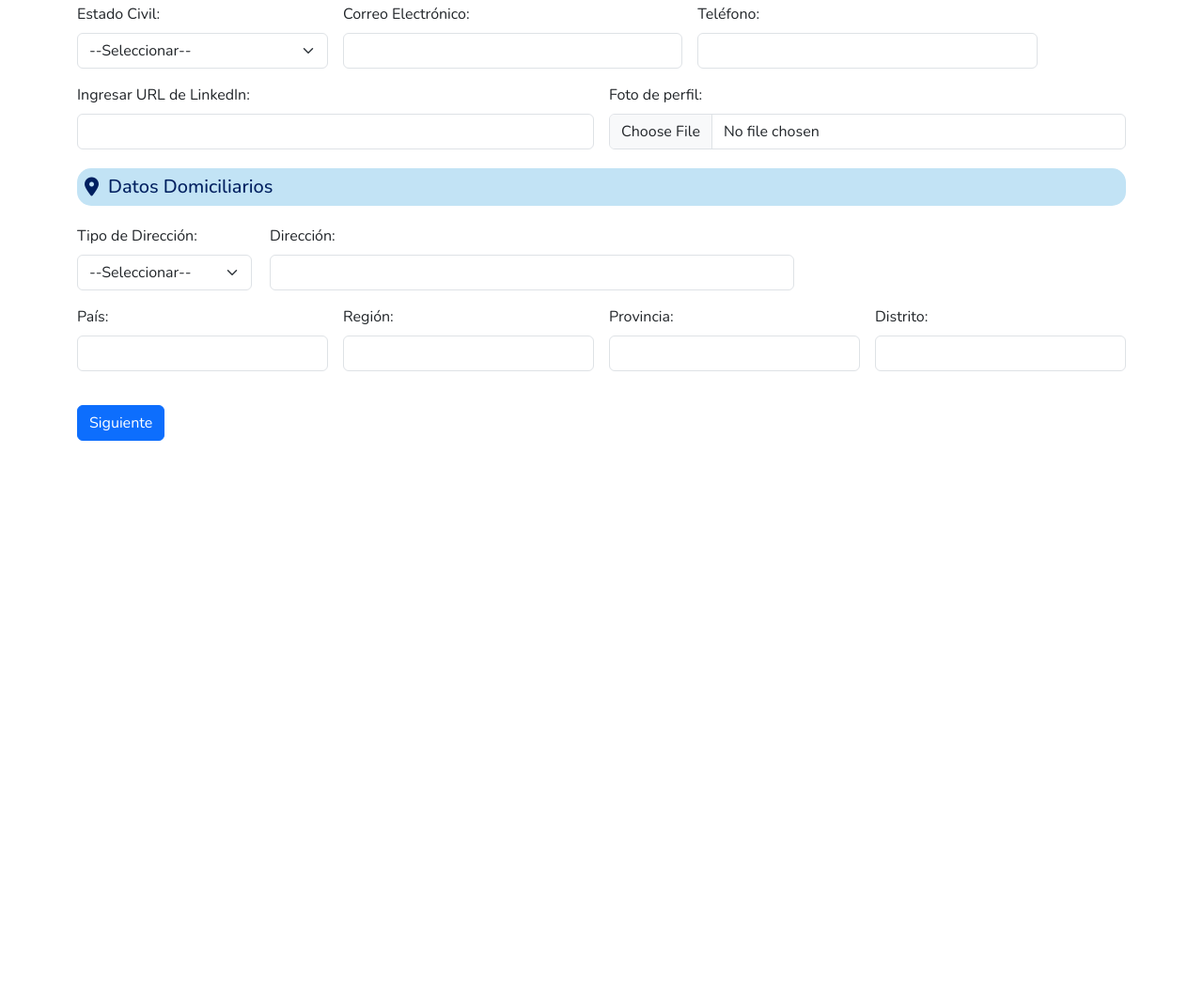
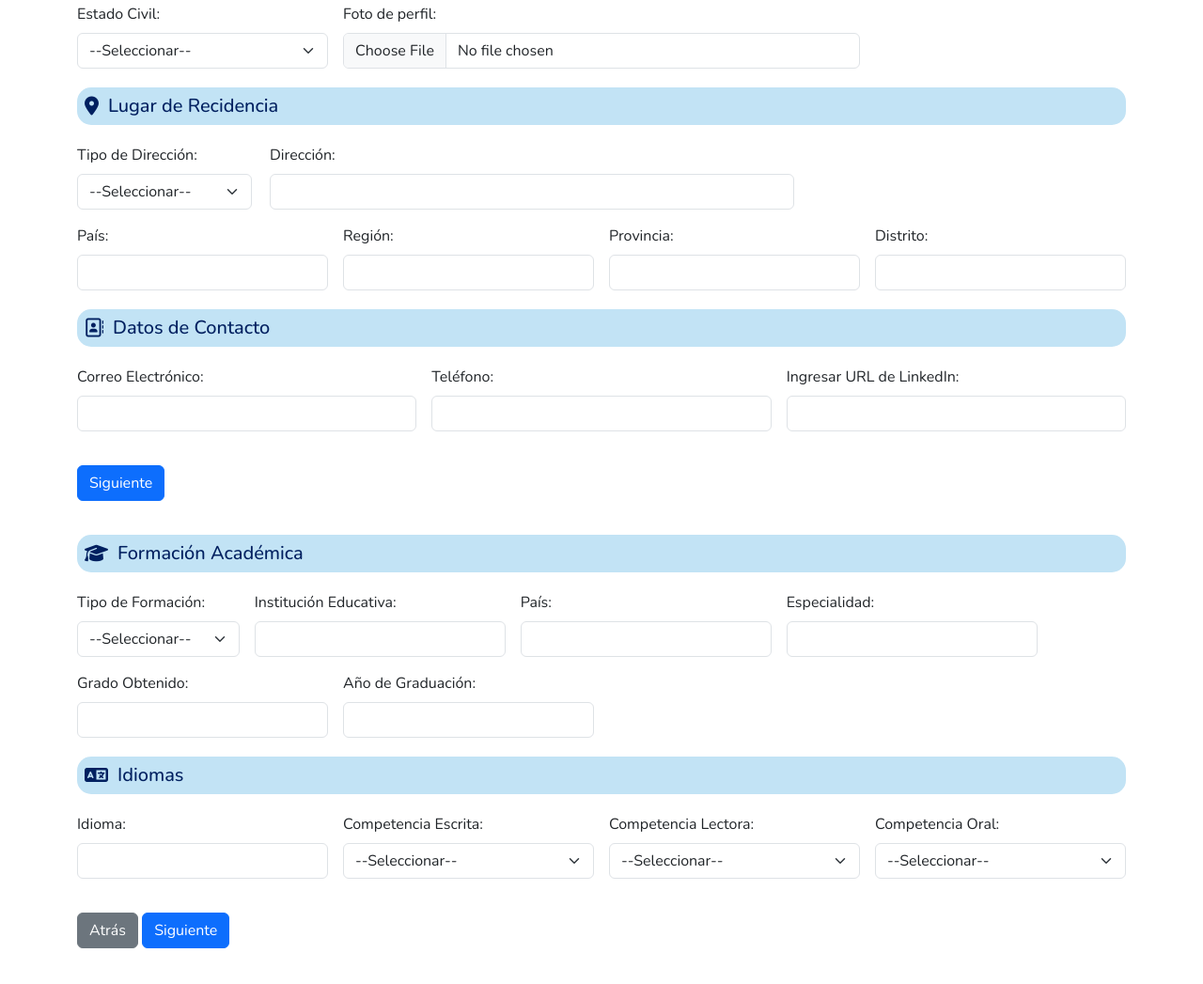
Before and after one commit to CaruajulcaMartin/formulario_inscripcion_ICACIT, a plain HTML site: page index.html in a window 1280 px wide. Shown: the part 465-1512 px from the top of the page at 94% size. Before the commit the page ends 974 px from the top, so only its background shows below. Drawn offline with nearby package versions, Linux system fonts and the light colour scheme.

Commit message:
Agregar sección de datos de contacto y formación académica en index.html, mejorando la estructura del formulario

```diff
--- a/index.html
+++ b/index.html
@@ -32,7 +32,7 @@
             <div class="form-section" id="section1">
                 <div class="section-title">
                     <i class="fa-regular fa-address-card"></i>
-                    <h2>Información Personal</h2>
+                    <h2>Datos Personales del Postulante</h2>
                 </div>
 
                 <div class="row g-3 formulario">
@@ -84,19 +84,7 @@
                             <option>Comprometido/a</option>
                         </select>
                     </div>
-                    <div class="col-md-4">
-                        <label class="form-label">Correo Electrónico:</label>
-                        <input type="email" class="form-control" required>
-                    </div>
-                    <div class="col-md-4">
-                        <label class="form-label">Teléfono:</label>
-                        <input type="text" class="form-control" required>
-                    </div>
-                    <div class="col-md-6">
-                        <label class="form-label">Ingresar URL de LinkedIn:</label>
-                        <input type="text" class="form-control" id="basic-url"
-                            aria-describedby="basic-addon3 basic-addon4">
-                    </div>
+
                     <div class="col-md-6">
                         <label class="form-label">Foto de perfil:</label>
                         <input type="file" name="foto" accept="image/*" class="form-control">
@@ -105,7 +93,7 @@
 
                 <div class="section-title">
                     <i class="fa-solid fa-location-dot"></i>
-                    <h2>Datos Domiciliarios</h2>
+                    <h2>Lugar de Recidencia</h2>
                 </div>
 
                 <div class="row g-3 formulario">
@@ -116,7 +104,7 @@
                                 <option selected>--Seleccionar--</option>
                                 <option>Avenida</option>
                                 <option>Calle</option>
-                                <option>Jiron</option>
+                                <option>Jirón</option>
                                 <option>Pasaje</option>
                                 <option>otro</option>
                             </select>
@@ -144,6 +132,113 @@
                     </div>
                 </div>
 
+                <div class="section-title">
+                    <i class="fa-regular fa-address-book"></i>
+                    <h2>Datos de Contacto </h2>
+                </div>
+
+                <div class="row g-3 formulario">
+                    <div class="col-md-4">
+                        <label class="form-label">Correo Electrónico:</label>
+                        <input type="email" class="form-control" required>
+                    </div>
+                    <div class="col-md-4">
+                        <label class="form-label">Teléfono:</label>
+                        <input type="text" class="form-control" required>
+                    </div>
+                    <div class="col-md-4">
+                        <label class="form-label">Ingresar URL de LinkedIn:</label>
+                        <input type="text" class="form-control" id="basic-url"
+                            aria-describedby="basic-addon3 basic-addon4">
+                    </div>
+                </div>
+
+                <button type="button" class="btn btn-primary mt-3" onclick="nextSection()">Siguiente</button>
+            </div>
+
+            <!-- seccion 2: informacion academica -->
+            <div class="form-section" id="section2">
+                <div class="section-title">
+                    <i class="fa-solid fa-graduation-cap"></i>
+                    <h2>Formación Académica</h2>
+                </div>
+
+                <div class="row g-3 formulario">
+                    <div class="col-md-2">
+                        <label class="form-label">Tipo de Formación:</label>
+                        <select class="form-select">
+                            <option selected>--Seleccionar--</option>
+                            <option>Pregado</option>
+                            <option>Maestria</option>
+                            <option>Doctorado</option>
+                        </select>
+                    </div>
+
+                    <div class="col-md-3">
+                        <label class="form-label">Institución Educativa:</label>
+                        <input type="text" class="form-control" name="institucionEducativa" required>
+                    </div>
+                    <div class="col-md-3">
+                        <label class="form-label">País:</label>
+                        <input type="text" class="form-control" name="pais" required>
+                    </div>
+                    <div class="col-md-3">
+                        <label class="form-label">Especialidad:</label>
+                        <input type="text" class="form-control" name="especialidad" required>
+                    </div>
+                    <div class="col-md-3">
+                        <label class="form-label">Grado Obtenido:</label>
+                        <input type="text" class="form-control" name="gradoOtenido" required>
+                    </div>
+                    <div class="col-md-3">
+                        <label class="form-label">Año de Graduación:</label>
+                        <input type="number" class="form-control" name="añoGraduacion" required>
+                    </div>
+                </div>
+
+                <div class="section-title">
+                    <i class="fa-solid fa-language"></i>
+                    <h2>Idiomas</h2>
+                </div>
+
+                <div class="row g-3 formulario">
+                    <div class="col-md-3">
+                        <label class="form-label">Idioma:</label>
+                        <input type="text" class="form-control" name="idioma" required>
+                    </div>
+
+                    <div class="col-md-3">
+                        <label class="form-label">Competencia Escrita:</label>
+                        <select class="form-select">
+                            <option selected>--Seleccionar--</option>
+                            <option>Básico</option>
+                            <option>Intermedio</option>
+                            <option>Avanzado</option>
+                        </select>
+                    </div>
+
+                    <div class="col-md-3">
+                        <label class="form-label">Competencia Lectora:</label>
+                        <select class="form-select">
+                            <option selected>--Seleccionar--</option>
+                            <option>Básico</option>
+                            <option>Intermedio</option>
+                            <option>Avanzado</option>
+                        </select>
+                    </div>
+
+                    <div class="col-md-3">
+                        <label class="form-label">Competencia Oral:</label>
+                        <select class="form-select">
+                            <option selected>--Seleccionar--</option>
+                            <option>Básico</option>
+                            <option>Intermedio</option>
+                            <option>Avanzado</option>
+                        </select>
+                    </div>
+                </div>
+
+                <button type="button" class="btn btn-secondary mt-3" onclick="prevSection()">Atrás</button>
                 <button type="button" class="btn btn-primary mt-3" onclick="nextSection()">Siguiente</button>
             </div>
 
```
